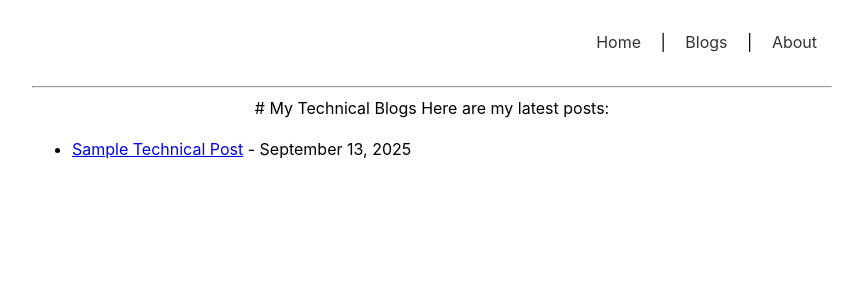
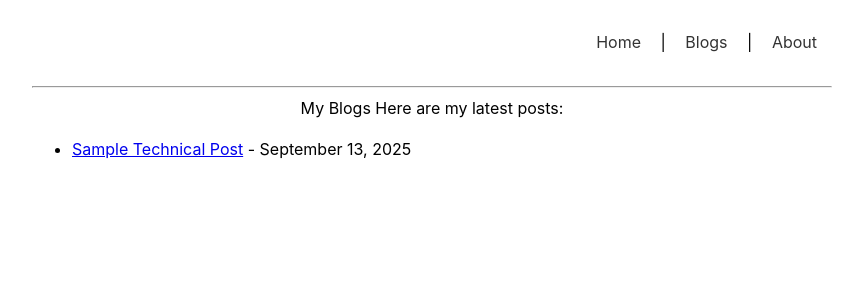
Before and after one commit to joiakim/joiakim.github.io, a Jekyll site: the page built from blogs.md, in a window 1280 px wide. Shown: the top 300 px of the page, without its empty margins (208-1071 px from the left). Built offline with Jekyll 4.4.1, drawn with Linux system fonts in a browser that asks for light colours.

Commit message:
Update blog header and formatting

```diff
--- a/blogs.md
+++ b/blogs.md
@@ -4,7 +4,7 @@ title: Blogs
 ---
 
 <div class="center-content">
-  # My Technical Blogs
+   My Blogs
 
   Here are my latest posts:
 </div>
```
